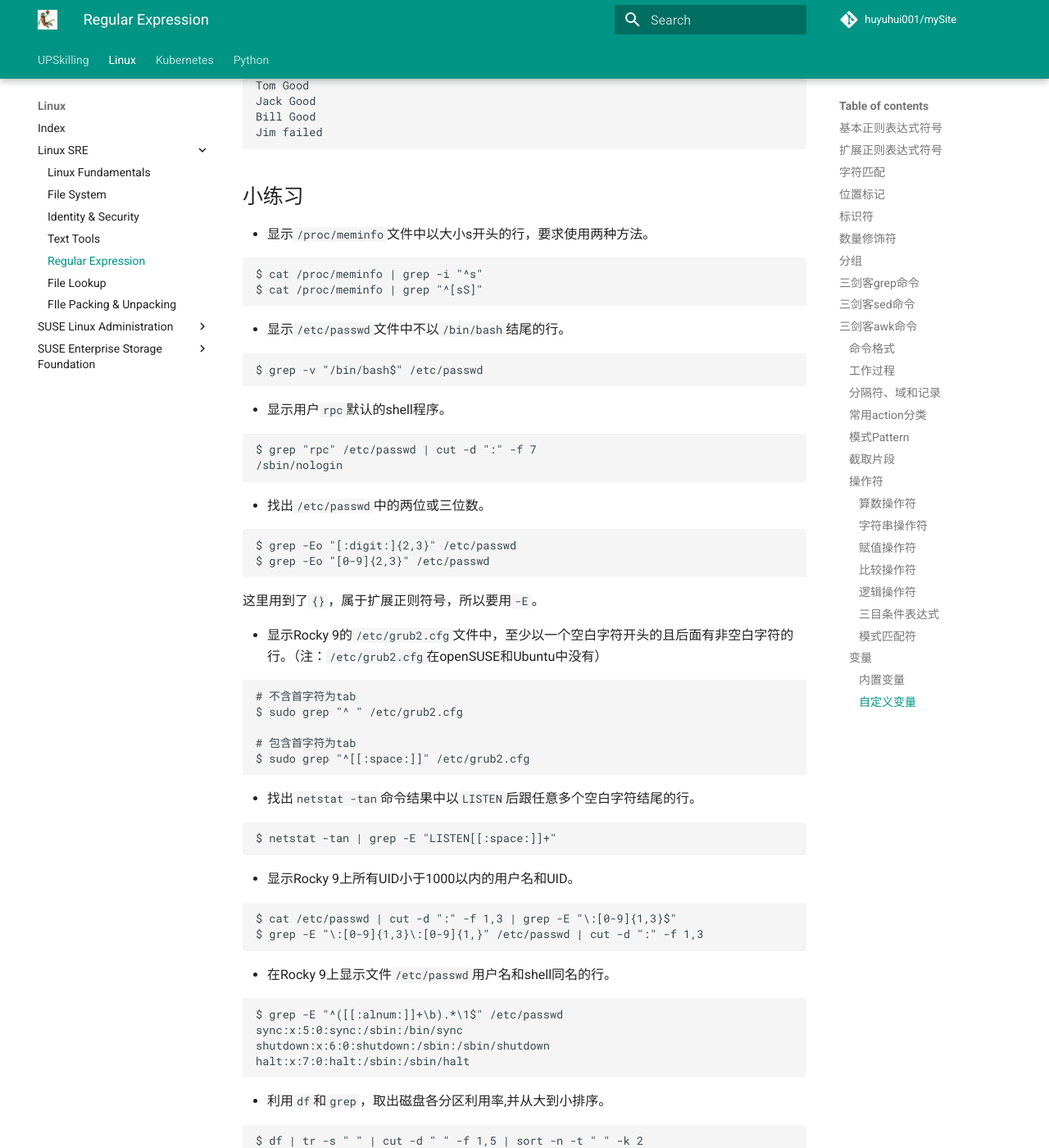
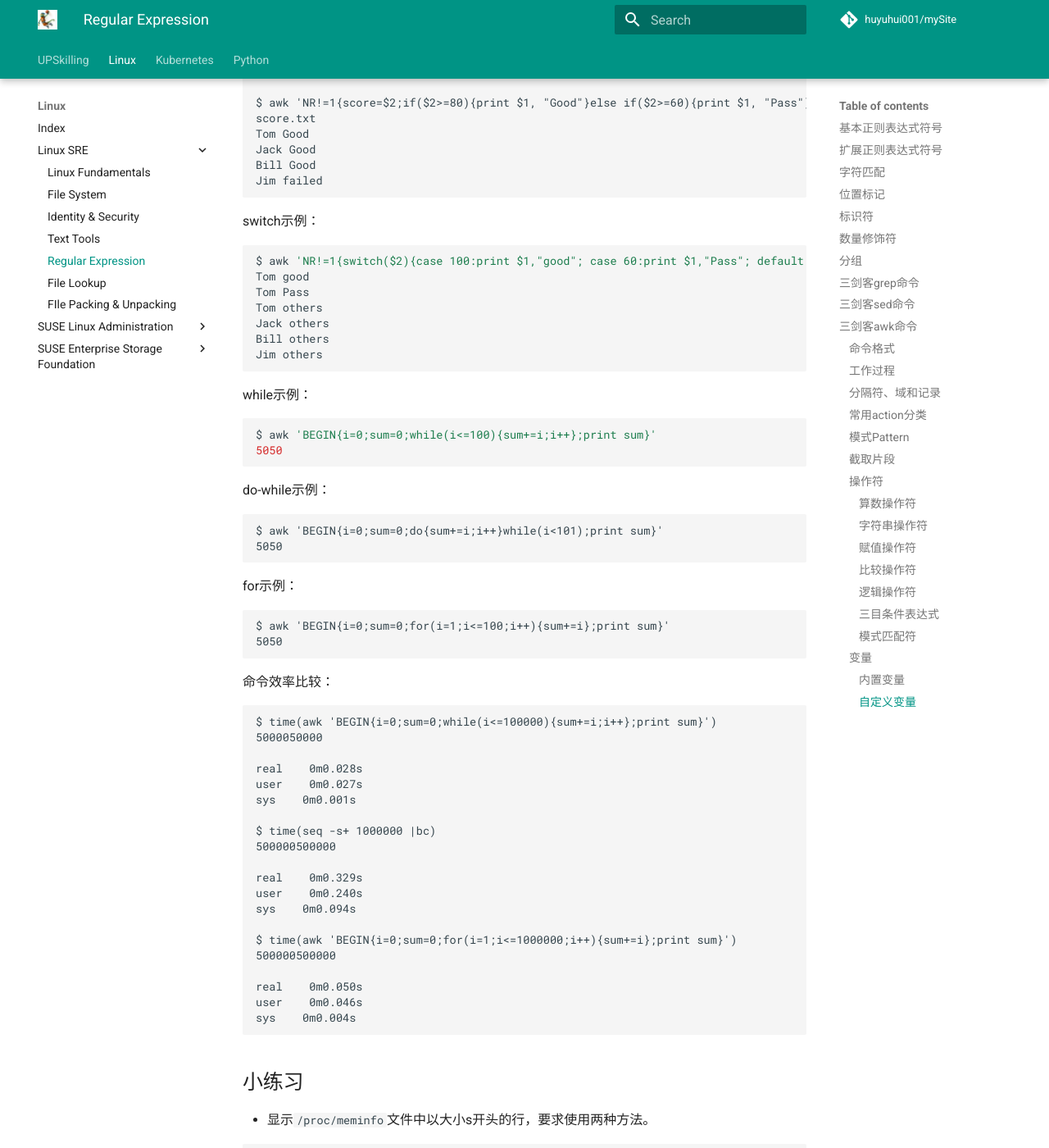
Before and after one commit to huyuhui001/mySite, an MkDocs documentation site: the page built from docs/linux/SRE/05-RegExpress.md, in a window 1280 px wide and 1400 px high, scrolled down 52928 px. Shown: the whole window at 82% size. Built offline with MkDocs 1.6.1 and Material for MkDocs 9.7.7, drawn with Linux system fonts in a browser that asks for light colours; comment, search, counter and statistics services are not loaded; some of the changed text lies outside the part shown.

Commit message:
Documentation

````diff
--- a/docs/linux/SRE/05-RegExpress.md
+++ b/docs/linux/SRE/05-RegExpress.md
@@ -2718,6 +2718,8 @@ end
 
 - if(condition){statements;...} else(statements;...)
 
+- switch(expression){case VALUE1 or /REGEXP/: statement1; case VALUE2 or /REGEXP2/: statement2;......;default: statementn}
+
 - while(condition){statements;...}
 
 - do(statements;...) while{condition}
@@ -2747,6 +2749,64 @@ Tom Good
 Jack Good
 Bill Good
 Jim failed
+```
+
+switch示例：
+
+```bash
+$ awk 'NR!=1{switch($2){case 100:print $1,"good"; case 60:print $1,"Pass"; default:print $1,"others"}}' score.txt
+Tom good
+Tom Pass
+Tom others
+Jack others
+Bill others
+Jim others
+```
+
+while示例：
+
+```bash
+$ awk 'BEGIN{i=0;sum=0;while(i<=100){sum+=i;i++};print sum}'
+5050
+```
+
+do-while示例：
+
+```
+$ awk 'BEGIN{i=0;sum=0;do{sum+=i;i++}while(i<101);print sum}'
+5050
+```
+
+for示例：
+
+```
+$ awk 'BEGIN{i=0;sum=0;for(i=1;i<=100;i++){sum+=i};print sum}'
+5050
+```
+
+命令效率比较：
+
+```
+$ time(awk 'BEGIN{i=0;sum=0;while(i<=100000){sum+=i;i++};print sum}')
+5000050000
+
+real    0m0.028s
+user    0m0.027s
+sys    0m0.001s
+
+$ time(seq -s+ 1000000 |bc)
+500000500000
+
+real    0m0.329s
+user    0m0.240s
+sys    0m0.094s
+
+$ time(awk 'BEGIN{i=0;sum=0;for(i=1;i<=1000000;i++){sum+=i};print sum}')
+500000500000
+
+real    0m0.050s
+user    0m0.046s
+sys    0m0.004s
 ```
 
 ## 小练习
@@ -2983,3 +3043,37 @@ Jim failed
   5ee6ff
   7gg
   ```
+
+- 对一串数字进行求和。
+
+  ```
+  $ cat <<EOF > number.txt
+  1 2 3 4 5 6
+  EOF
+  ```
+
+  ```bash
+  $ tr ' ' + < number.txt | bc
+  21
+  $ sum=0;for i in `cat number.txt`;do let sum+=i;done;echo $sum
+  21
+  $ awk '{sum=0;for(i=1;i<=NF;i++){sum+=i};print sum}' number.txt
+  21
+  ```
+
+- 取出字符串中的数字。
+
+  ```bash
+  $ echo 'kdajl;3k8jd33la5kj23f90ld02sakjflakjdslf' | awk -F "" '
+  {
+    for(i=1;i<=NF;i++)
+    {
+      if($i ~ /[0-9]/)
+      {
+        str=(str $i)
+      }
+    };
+    print str
+  }'
+  38335239002
+  ```
````
